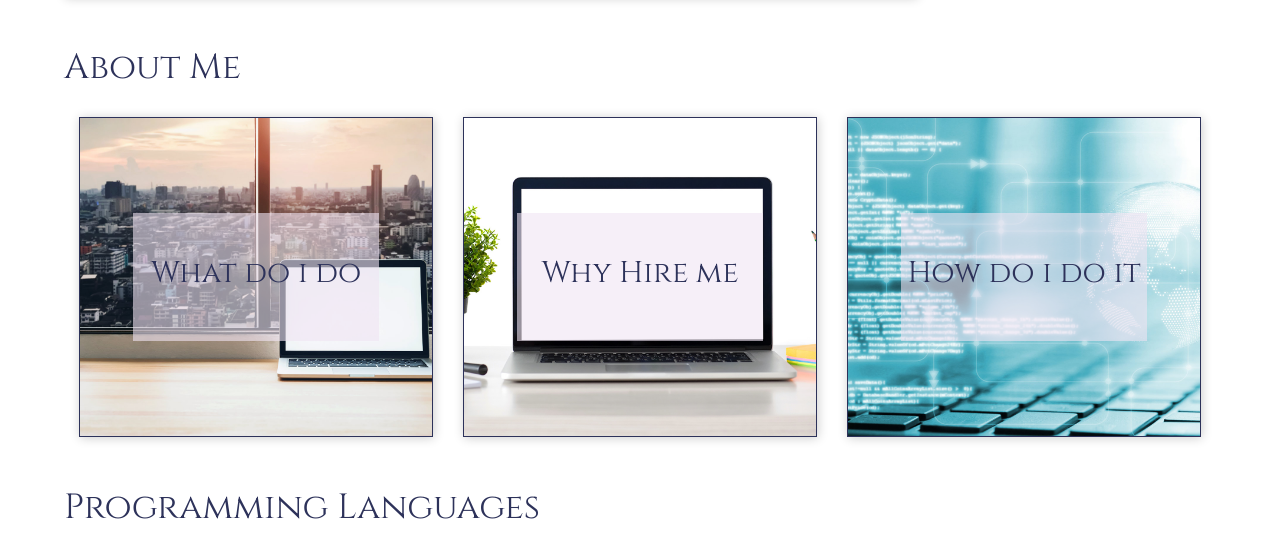
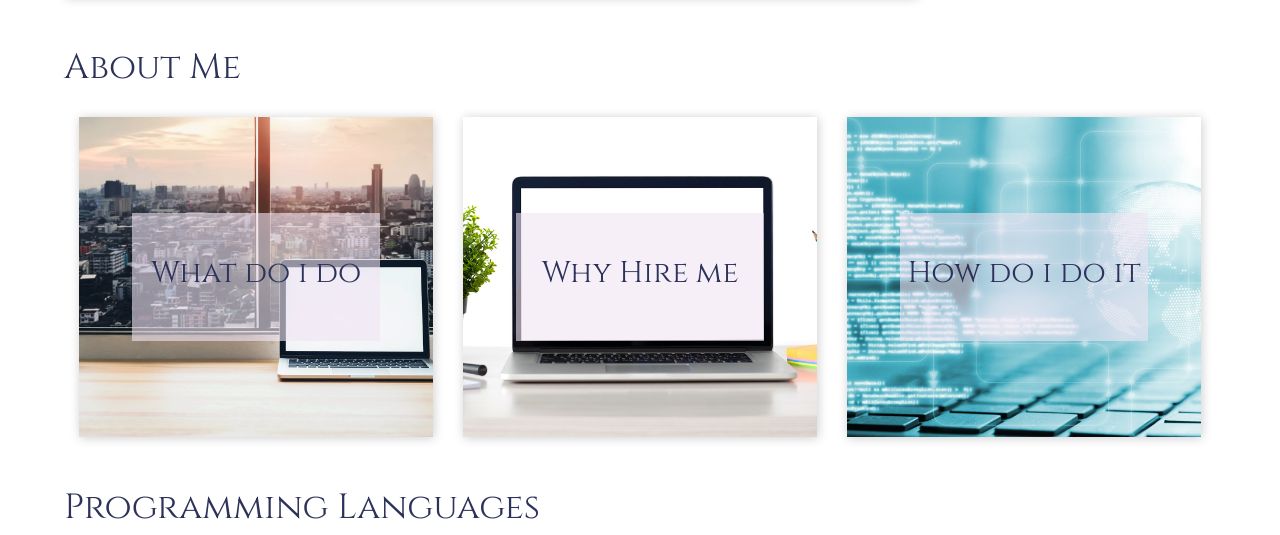
Before and after one commit to andrewskyboss/milestone-project-01, a plain HTML site: page index.html in a window 1280 px wide. Shown: the part 876-1411 px from the top of the page. Drawn offline with nearby package versions, Linux system fonts and the light colour scheme.

Commit message:
shadow 2

```diff
--- a/assets/css/style.css
+++ b/assets/css/style.css
@@ -179,7 +179,7 @@ img {
 	justify-content: center;
 	justify-items: center;
 	position: relative;
-    border: 1px solid #2D325A;
+    /*border: 1px solid #2D325A;*/
     box-shadow: 1px 1px 10px rgb(0, 0, 0, 20%);
 }
 .images-links-3-col-single-col a span {
```
